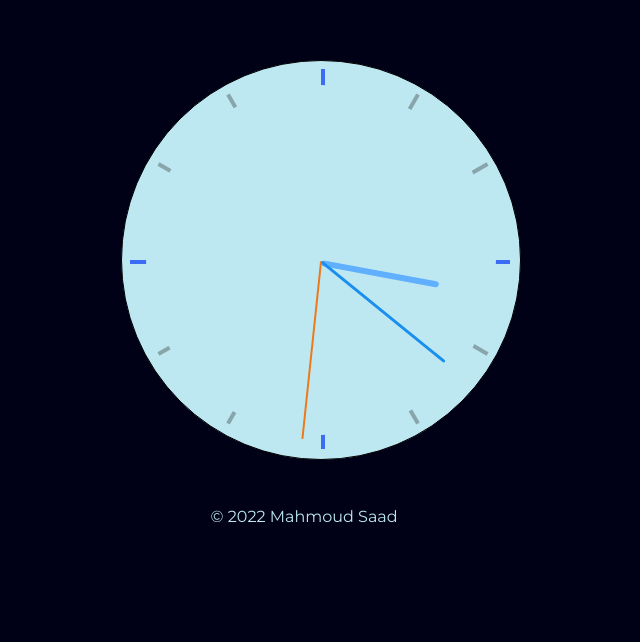
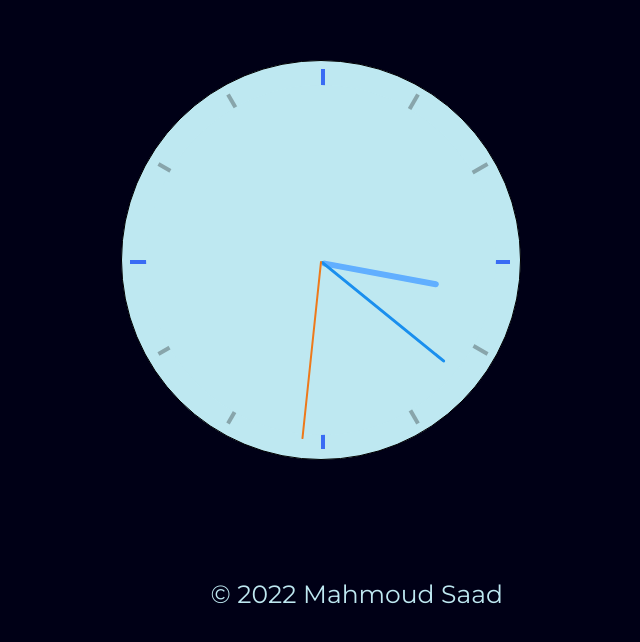
Before and after one commit to mahmoudmohamedsaad/Clock, a plain HTML site: page index.html in a window 1280 px wide. Shown: the part 140-782 px from the top of the page, without its empty margins (327-967 px from the left). Drawn offline with Linux system fonts and the light colour scheme.

Commit message:
Update clock.css

```diff
--- a/css/clock.css
+++ b/css/clock.css
@@ -133,6 +133,7 @@ body {
 footer p{
   color: #bee8f1;
   position: absolute;
-  top: 81%;
+  top: 90%;
   left: 42%;
+  font-size: 25px;
 }
```
